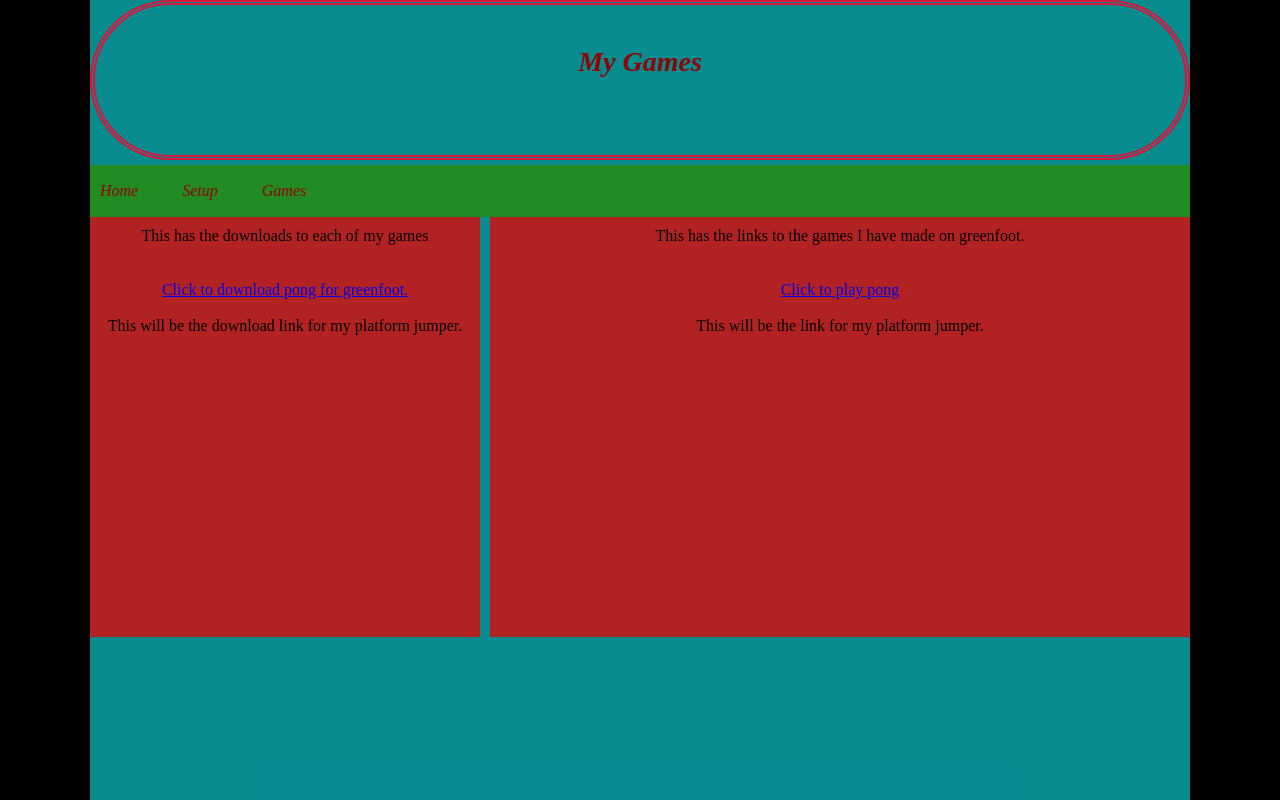
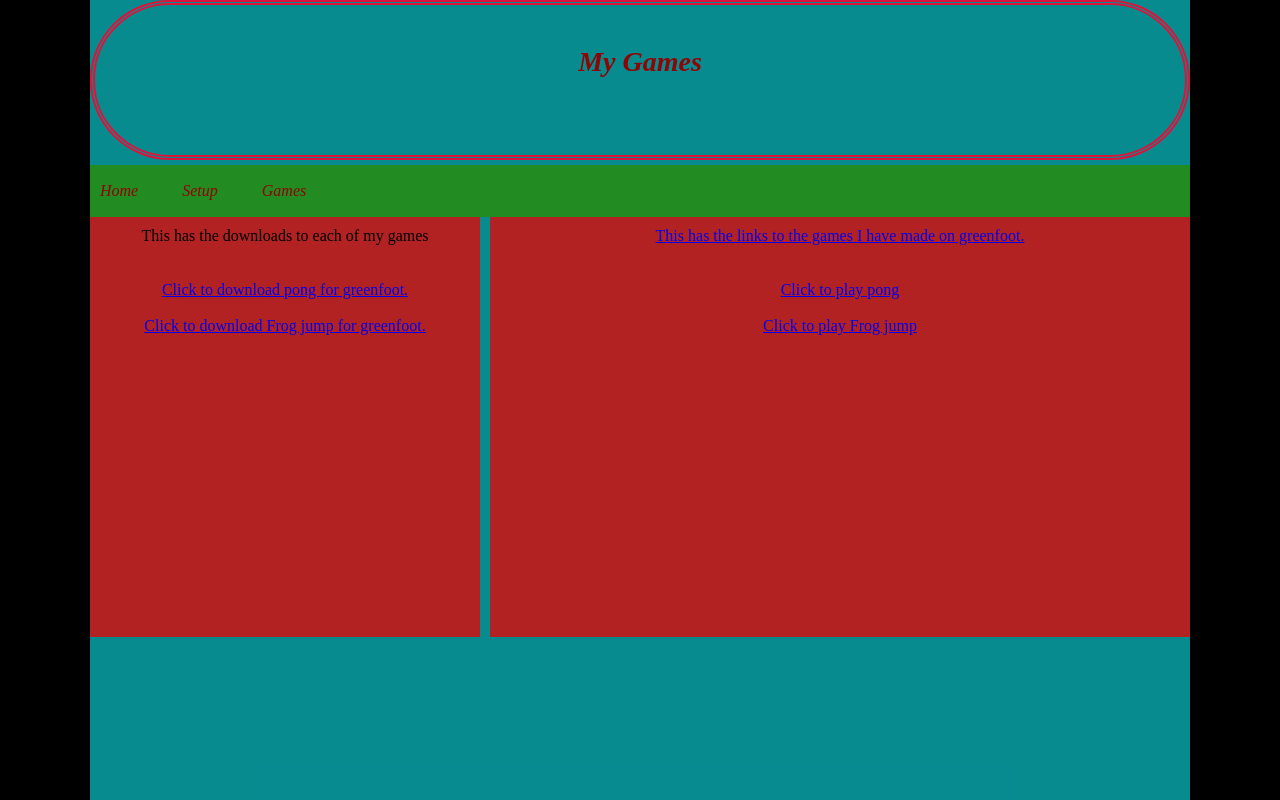
Before and after one commit to fccc-sd/two-column-web-site-trueanimegod-1, a plain HTML site: page games.html in a window 1280 px wide. Shown: the top 800 px of the page. Drawn offline with Linux system fonts and the light colour scheme.

Commit message:
link to frog jump

```diff
--- a/games.html
+++ b/games.html
@@ -23,13 +23,13 @@
         <aside>
             <p>This has the downloads to each of my games</p><br><br>
                 <p><a href="https://www.greenfoot.org/scenarios/32086/get_gfar"> Click to download pong for greenfoot.</a></p><br>
-                <p>This will be the download link for my platform jumper.</p>
+                <p><a href="https://www.greenfoot.org/scenarios/32558/get_gfar"> Click to download Frog jump for greenfoot.</p>
         </aside>
 
         <section>
         <p>This has the links to the games I have made on greenfoot.</p><br><br>
         <p><a href="https://www.greenfoot.org/scenarios/32086">Click to play pong</a></p><br>
-        <p>This will be the link for my platform jumper.</p>
+        <p><a href="https://www.greenfoot.org/scenarios/32558">Click to play Frog jump</a></p>
 
         </section>
 
```
